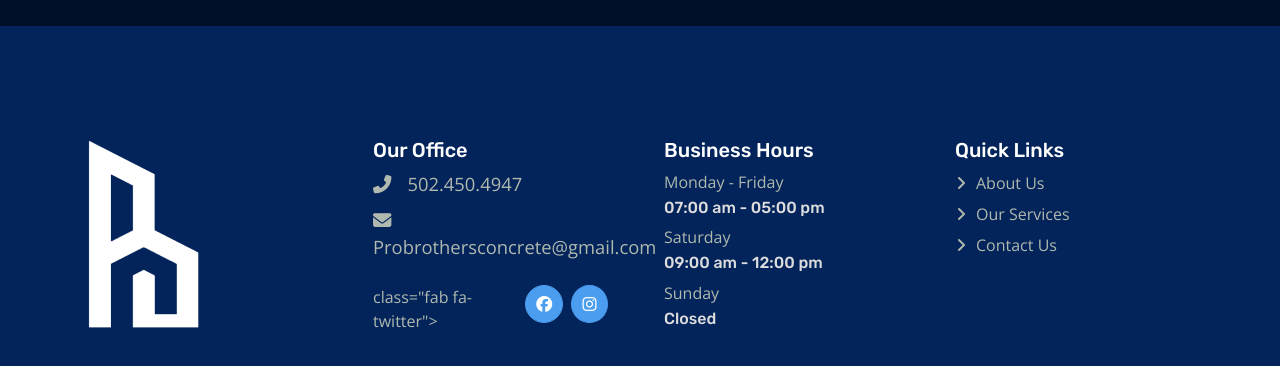
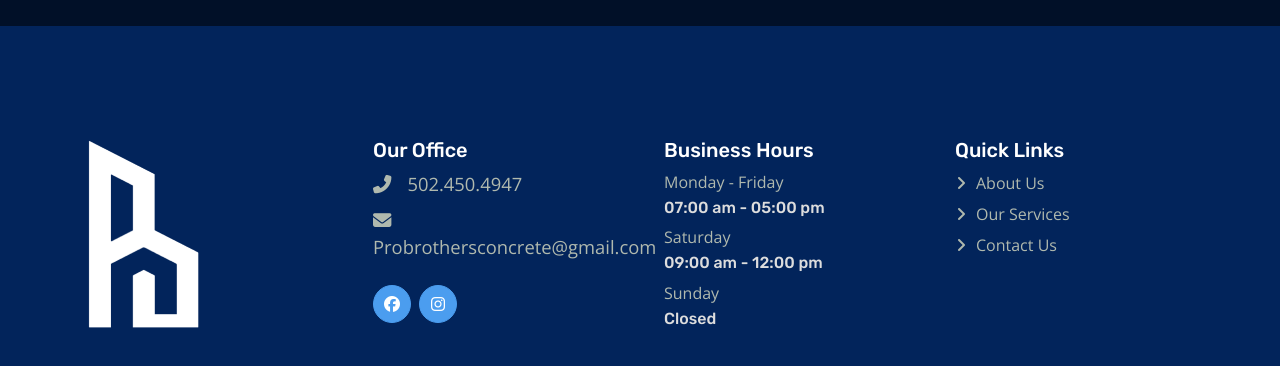
Before and after one commit to JOO1020/PRO-BROTHERS-YAZAN, a plain HTML site: page Residintial.html in a window 1280 px wide. Shown: the part 2771-3137 px from the top of the page. Drawn offline with nearby package versions, Linux system fonts and the light colour scheme.

Commit message:
تعديل

```diff
--- a/Residintial.html
+++ b/Residintial.html
@@ -196,7 +196,7 @@
                 <p class="mb-2 ft"><i class="fa fa-phone-alt me-3"></i>502.450.4947</p>
                 <p class="mb-2 ft"><i class="fa fa-envelope me-3"></i>Probrothersconcrete@gmail.com</p>
                 <div class="d-flex pt-3">
-                            class="fab fa-twitter"></i></a>
+
                     <a class="btn btn-square btn-primary rounded-circle me-2" target="_blank" href="https://www.facebook.com/profile.php?id=100063704793833&mibextid=eHce3h"><i
                             class="fa-brands fa-facebook"></i></a>
                     <a class="btn btn-square btn-primary rounded-circle me-2" target="_blank" href="https://www.instagram.com/pro.brothers.con/?igshid=YmMyMTA2M2Y%3D"><i class="fa-brands fa-instagram"></i></a>
```
